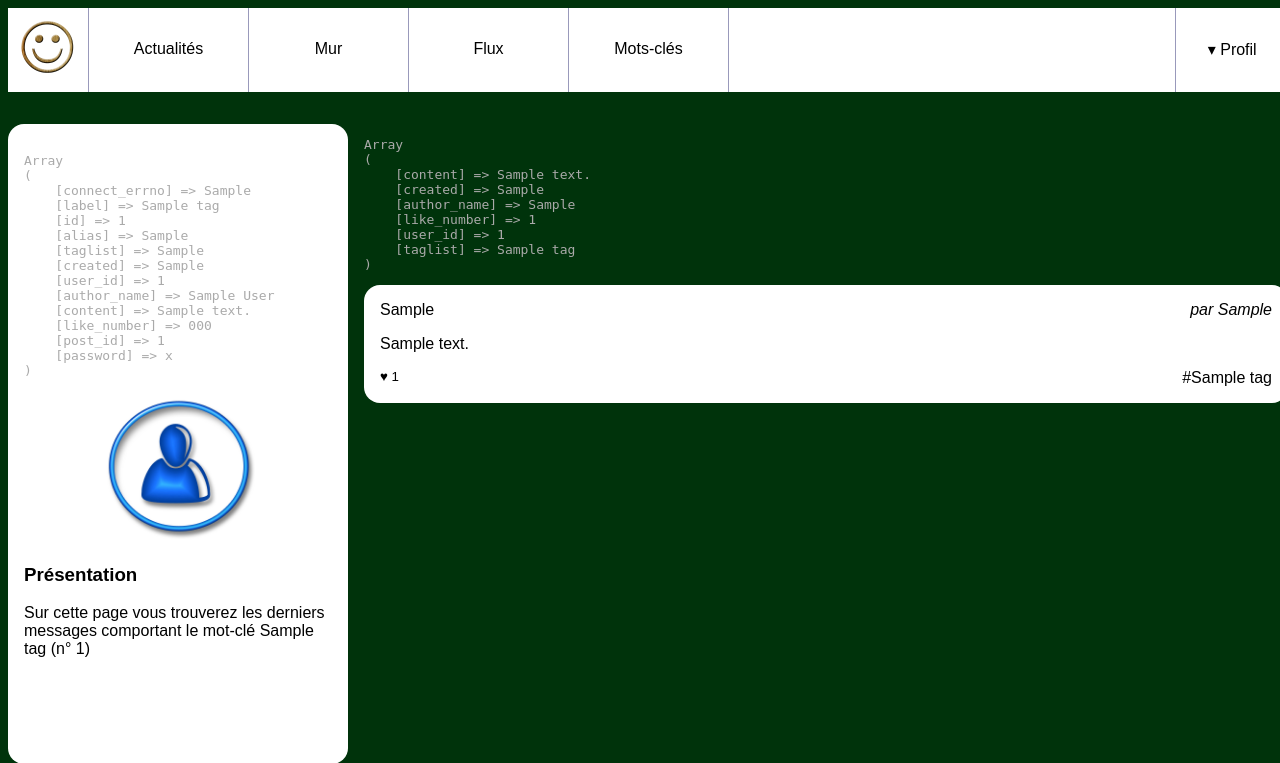
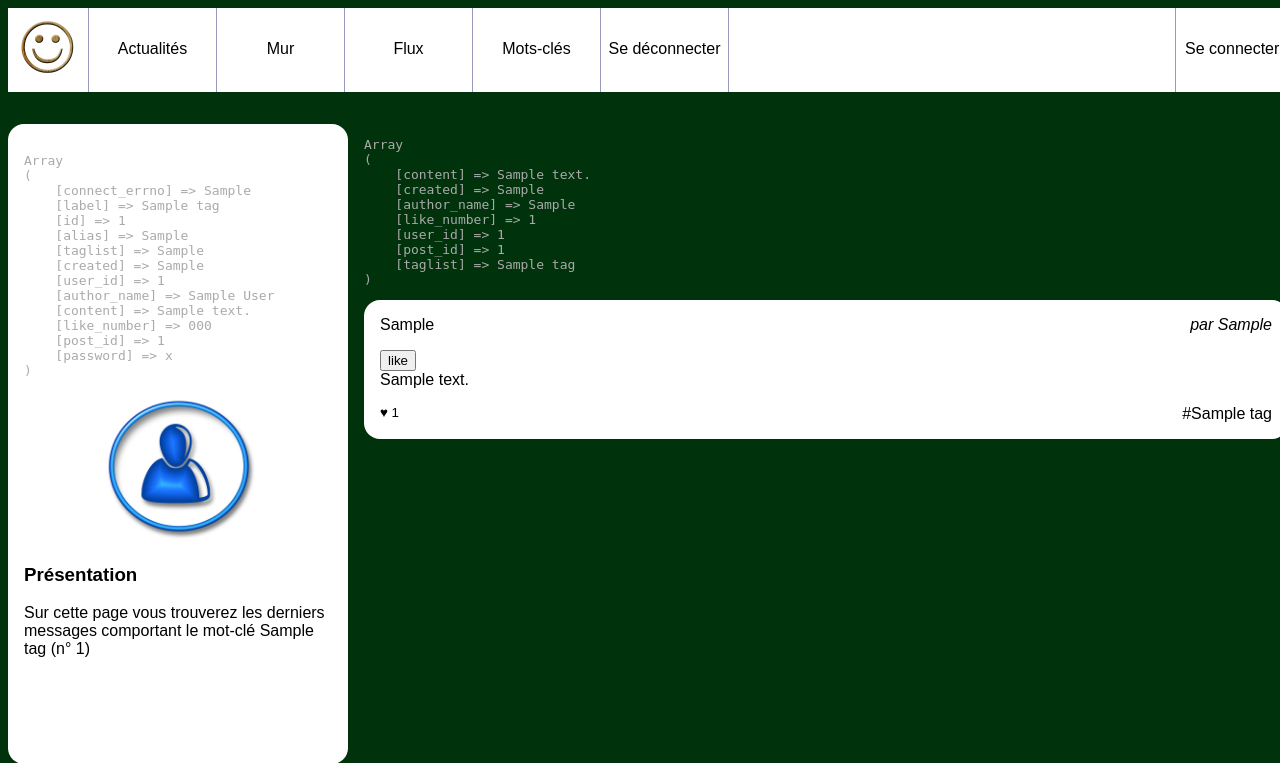
Before and after one commit to adatechschool/project-collectif---reseau-social-php-les-rameurs-baptiste-sonia-vic, a PHP site: page /tags.php?tag_id=1 in a window 1280 px wide. Shown: the top 763 px of the page. Run offline with PHP 8.4, Linux system fonts and the light colour scheme; tables that the repository leaves empty or names only in its code hold one stand-in row (values such as "Sample post").

Commit message:
se connecter et se déconnecter

```diff
--- a/admin.php
+++ b/admin.php
@@ -1,3 +1,6 @@
+<?php
+session_start();
+?>
 <!doctype html>
 <html lang="fr">
     <head>
--- a/followers.php
+++ b/followers.php
@@ -1,3 +1,6 @@
+<?php
+session_start();
+?>
 <!doctype html>
 <html lang="fr">
     <head>
--- a/header.php
+++ b/header.php
@@ -7,13 +7,20 @@
                 <a href="wall.php?user_id=5">Mur</a>
                 <a href="feed.php?user_id=5">Flux</a>
                 <a href="tags.php?tag_id=1">Mots-clés</a>
+                <a href="logout.php">Se déconnecter</a>
             </nav>
             <nav id="user">
+            <?php $jeSuisConnecte = isset ($_SESSION["connected_id"]);
+            if(!$jeSuisConnecte){
+                 ?> <a href = "login.php">Se connecter</a>
+                 <?php
+            } else { ?>
                 <a href="#">▾ Profil</a>
                 <ul>
                     <li><a href="settings.php?user_id=5">Paramètres</a></li>
                     <li><a href="followers.php?user_id=5">Mes suiveurs</a></li>
                     <li><a href="subscriptions.php?user_id=5">Mes abonnements</a></li>
                 </ul>
+                  <?php } ?>
             </nav>
     </header>
--- /dev/null
+++ b/logout.php
@@ -0,0 +1,6 @@
+<?php
+session_start();
+//session_destroy sert à detruire la session
+session_destroy();
+echo" Vous êtes  déconnecté";
+?>
--- a/settings.php
+++ b/settings.php
@@ -1,3 +1,6 @@
+<?php
+session_start();
+?>
 <!doctype html>
 <html lang="fr">
     <head>
--- a/subscriptions.php
+++ b/subscriptions.php
@@ -1,3 +1,6 @@
+<?php
+session_start();
+?>
 <!doctype html>
 <html lang="fr">
     <head>
--- a/tags.php
+++ b/tags.php
@@ -1,3 +1,7 @@
+<?php
+session_start();
+?>
+
 <!doctype html>
 <html lang="fr">
     <head>
@@ -52,12 +56,14 @@
                 /**
                  * Etape 3: récupérer tous les messages avec un mot clé donné
                  */
+                 include('like.php');
                 $laQuestionEnSql = "
                     SELECT posts.content,
                     posts.created,
                     users.alias as author_name,
                     count(likes.id) as like_number,
                     posts.user_id,
+                    posts.id as post_id,
                     GROUP_CONCAT(DISTINCT tags.label) AS taglist
                     FROM posts_tags as filter
                     JOIN posts ON posts.id=filter.post_id
@@ -88,6 +94,11 @@
                             <time> <?php echo $post['created']?></time>
                         </h3>
                         <address>par <a href = "wall.php?user_id=<?php echo $post['user_id']?>"><?php echo $post['author_name']?></a></address>
+                         <form action="tags.php?tag_id=<?php echo $tagId?>" method="post">
+                            <input type='hidden' name='like' value='true'>
+                            <input type='hidden' name='post_id' value="<?php echo $post['post_id']?>">
+                            <input type='submit' value='like'>
+                            </form>
                         <div>
                             <?php echo $post['content']?>
                         </div>
```
